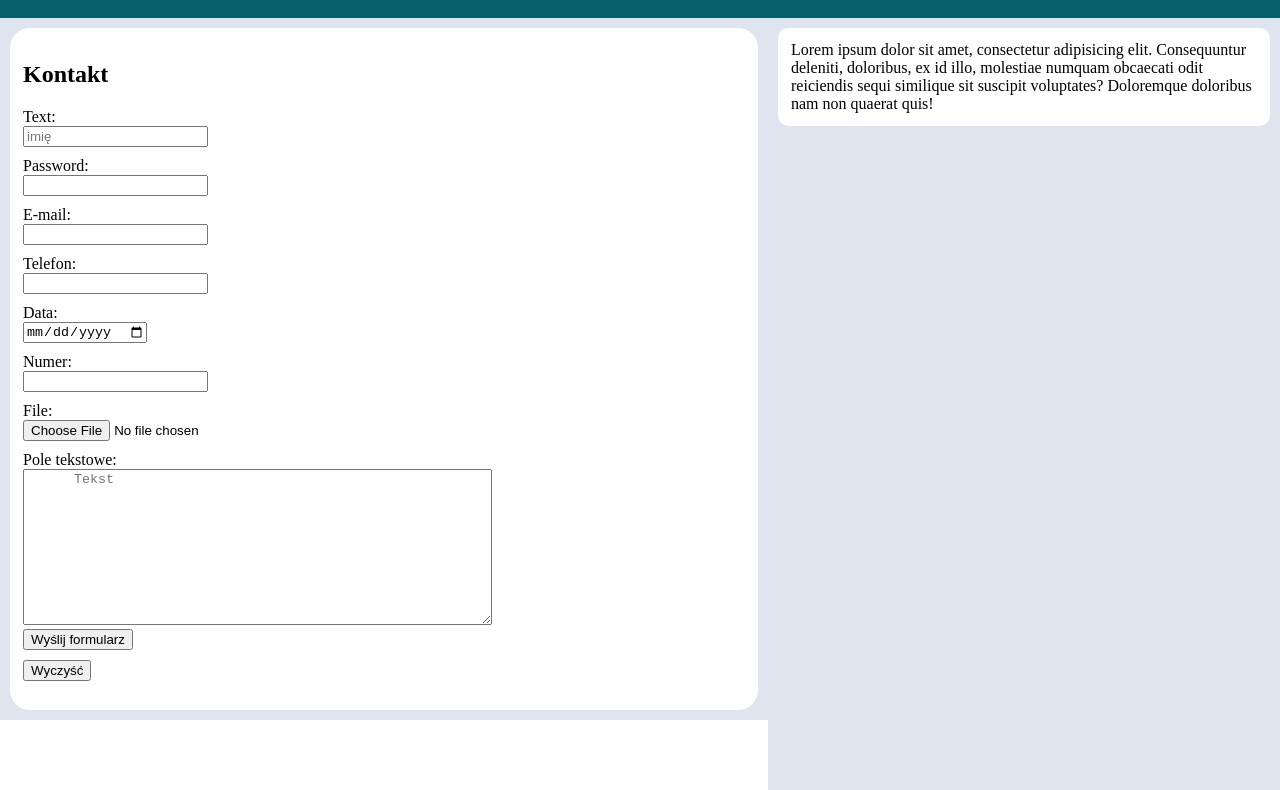
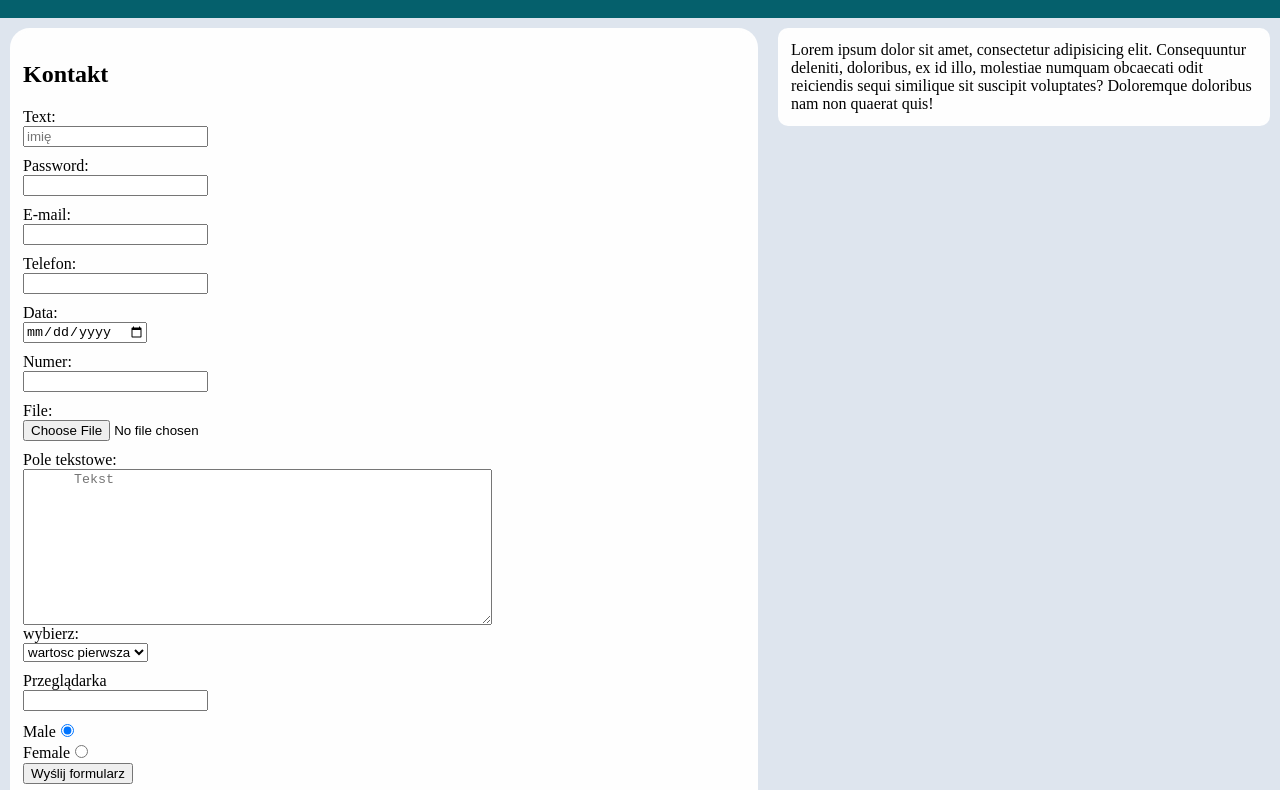
Before and after one commit to michalrx/projekt, a plain HTML site: page kontakt.html in a window 1280 px wide. Shown: the part 162-952 px from the top of the page. Drawn offline with Linux system fonts and the light colour scheme.

Commit message:
Added form to kontakt.html

```diff
--- a/css/style.css
+++ b/css/style.css
@@ -22,9 +22,26 @@ input
     margin-bottom: 10px;
 }
 
+input[type=radio]
+{
+    display: inline;
+    margin-bottom: 5px;
+}
+
 textarea:placeholder-shown
 {
     padding-left: 50px;
+}
+
+textarea
+{
+    display:block;
+    marigin-bottom: 10px;
+}
+
+select
+{
+    margin-bottom: 10px;
 }
 
 header
@@ -117,7 +134,7 @@ aside
 {
     width: 40%;
     height: auto;
-    min-height: 800px;
+    min-height: 850px;
     float: right;
     background-color: #DEE5EE;
 }
--- a/kontakt.html
+++ b/kontakt.html
@@ -33,8 +33,24 @@
                 <label>Data:</label><input name="" type="date">
                 <label>Numer:</label><input name="" type="number">
                 <label>File:</label><input name="" type="file">
+
                 <label>Pole tekstowe:</label><br />
                 <textarea name="" type="" rows="10" cols="50" placeholder="Tekst"></textarea>
+
+                <label>wybierz:</label><br />
+                <select name="">
+                    <option value="w1">wartosc pierwsza</option>
+                    <option value="w2">wartosc druga</option>
+                </select><br />
+
+                <label>Przeglądarka</label><input list="browsers" name="browser">
+                    <datalist id="browsers">
+                        <option value="Firefox"></option>
+                        <option value="Chrome"></option>
+                    </datalist>
+
+                <label>Male</label><input type="radio" name="gender" value="male" checked><br />
+                <label>Female</label><input type="radio" name="gender" value="female">
 
                 <input name="wyslij" type="submit" value="Wyślij formularz">
                 <input name="wyczysc" type="reset" value="Wyczyść">
```
